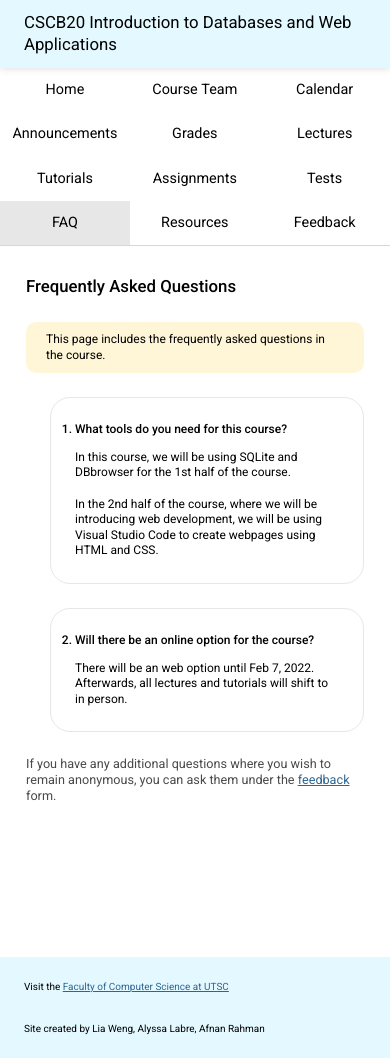
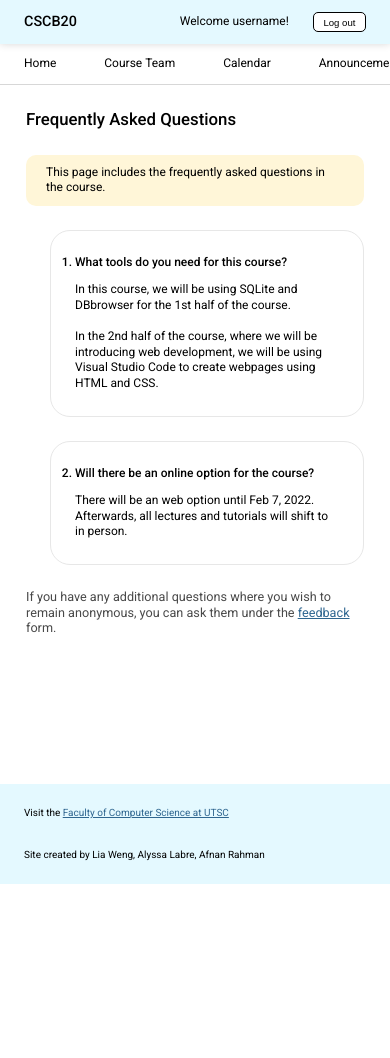
Before and after one commit to LiaWeng/CSCB20-Assignment3, a Flask app: page /faq in a window 390 px wide. After the commit the page ends 884 px from the top, so only its background shows below. Run offline with Flask 2, Linux system fonts and the light colour scheme.

Commit message:
formatted header and nav bar

```diff
--- a/app.py
+++ b/app.py
@@ -1,11 +1,12 @@
 from flask import Flask, render_template, request
+from flask_sqlalchemy import SQLAlchemy
 
 app = Flask(__name__)
+app.config['SECRET_KEY'] = 'secret_key'
+app.config['SQLALCHEMY_DATABASE_URI'] = 'sqlite:///notes.db'
+db = SQLAlchemy(app)
 
 @app.route('/')
-def root():
-    return render_template('home.html', page='home')
-
 @app.route('/home')
 def home():
     return render_template('home.html', page='home')
--- a/static/styles.css
+++ b/static/styles.css
@@ -43,11 +43,41 @@ body {
   background-color: #e4f9ff;
   padding: 1rem 2rem;
   display: flex;
+  justify-content: space-between;
   align-items: center;
   box-shadow: 0 0 8px #d7d7d7;
   position: sticky;
   top: 0;
   z-index: 1;
+}
+
+.header-right {
+  display: flex;
+  align-items: center;
+  margin-left: 2rem;
+}
+
+.header-right p {
+  width: auto;
+}
+
+.logout-button {
+  margin-left: 2rem;
+  background-color: white;
+  border: 1px solid black;
+  border-radius: 5px;
+  font-size: 0.8rem;
+  padding: 0.3rem 0.8rem;
+}
+
+.logout-button:hover {
+  background-color: #e7e7e7;
+}
+
+@media screen and (max-width: 470px) {
+  .course-title {
+    display: none;
+  }
 }
 
 nav a:hover {
@@ -59,15 +89,14 @@ nav a:hover {
   nav {
     border-bottom: 1px solid #d7d7d7;
     display: flex;
-    flex-wrap: wrap;
+    overflow-x: scroll;
   }
   nav a {
     color: black;
     text-decoration: none;
-    font-size: 1.2rem;
+    font-size: 1rem;
     font-weight: 400;
-    width: 33.3vw;
-    padding: 1.2rem 0;
+    padding: 1rem 2rem;
     text-align: center;
   }
 }
@@ -97,7 +126,7 @@ nav a:hover {
 
 @media screen and (max-width: 550px) {
   .content {
-    padding: 1.5rem 0.5rem;
+    padding: 1rem 0.5rem;
   }
 }
 
@@ -168,7 +197,6 @@ strong {
 }
 
 ul {
-  margin-top: 0;
   padding-left: 2rem;
 }
 
--- a/templates/template.html
+++ b/templates/template.html
@@ -15,7 +15,11 @@
 
 <body>
   <div class="header">
-    <h1>CSCB20 Introduction to Databases and Web Applications</h1>
+    <h2>CSCB20 <span class="course-title">Introduction to Databases and Web Applications</span></h2>
+    <div class="header-right">
+      <p>Welcome username!</p>
+      <button class="logout-button">Log out</button>
+    </div>
   </div>
 
   <div class="wrapper">
```
